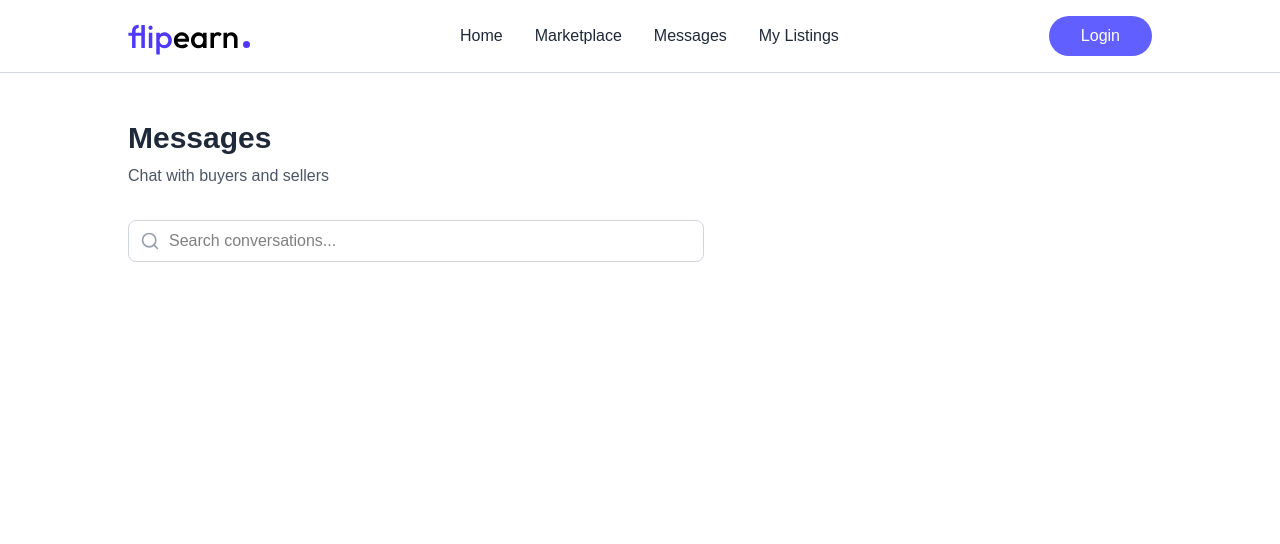
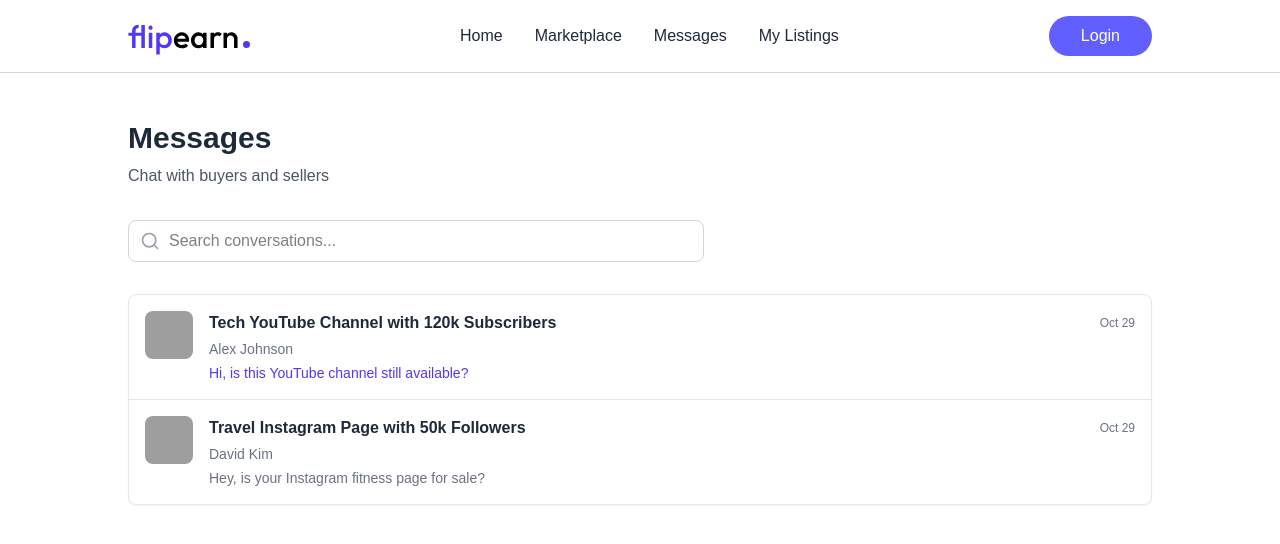
Before and after one commit to piyush0mandloi/Flip-Earn, a React (Vite) app in the folder client/: page /messages in a window 1280 px wide. Shown: the top 544 px of the page. Built offline with nearby package versions, Linux system fonts and the light colour scheme; no server answers; grey boxes are pictures that could not be loaded; a web font is replaced by a local one.

Commit message:
chat day2

```diff
--- a/client/src/pages/Messages.jsx
+++ b/client/src/pages/Messages.jsx
@@ -1,14 +1,47 @@
-import React, { useEffect, useState } from 'react'
+import React, { useEffect, useState,useMemo } from 'react'
 import { dummyChats } from '../assets/assets';
 import { MessageCircle, Search } from 'lucide-react';
+import {format, isToday, isYesterday, parseISO} from 'date-fns'
+import {useDispatch} from 'react-redux'
+import { setChat } from "../app/features/chatSlice";
 
 const Messages = () => {
+
+  const dispatch = useDispatch()
 
   const user = {id:"user_1"}
 
   const [chats, setChats] = useState([])
   const [searchQuery, setSearchQuery] = useState('');
   const [loading, setLoading] = useState(true);
+
+  const formatTime=(dateString)=>{
+    if(!dateString) return;
+
+    const date = parseISO(dateString)
+
+    if(isToday(date)){
+      return 'Today' + format(date, "HH:mm")
+    }
+    if(isYesterday(date)){
+      return 'Yesterday'+ format(date, "HH:mm")
+    }
+    return format(date, "MMM d")
+  }
+
+
+  const filteredChats=useMemo(()=>{
+    const query=searchQuery.toLowerCase();
+    return chats.filter((chat)=>{
+      const chatUser = chat.chatUserId === user?.id ? chat?.ownerUser : chat?.chatUser;
+
+      return chat.listing?.title?.toLowerCase().includes(query) || chatUser?.name?.toLowerCase().includes(query)
+    })
+  },[chats, searchQuery])
+
+  const handleOpenChat = (chat)=>{
+    dispatch(setChat({listing: chat.listing, chatId:chat.id}))
+  }
 
   const fetchUserChats =async ()=>{
     setChats(dummyChats)
@@ -41,14 +74,39 @@
         {/* Chat List */}
         {loading ? (
           <div className='text-center text-gray-500 py-20'>Loading messages...</div>
-        ): chats.length===0 ? (
+        ): filteredChats.length===0 ? (
           <div className='bg-white rounded-lg shadow-xs border border-gray-200 p-16 text-center'>
             <div className='w-16 h-16 bg-gray-100 rounded-full flex items-center justify-center mx-auto mb-4'>
               <MessageCircle className='w-8 h-8 text-gray-400'/>
             </div>
+            <h3 className='text-xl font-medium text-gray-800 mb-2'>{searchQuery ? 'No chats found' : 'No messages yet'}</h3>
+            <p className='text-gray-600'>
+              {searchQuery ? 'Try a diffrent search term' : 'Start a conversation by viewing a listing and clicking "Chat with Seller"'}
+            </p>
           </div>
         ):(
-          <div></div>
+          <div className='bg-white rounded-lg shadow-xs border border-gray-200 divide-y divide-gray-200'>
+            { filteredChats.map((chat)=>{
+              const chatUser = chat.chatUserId === user ?.id ? chat.ownerUser : chat.chatUser;
+              return (
+                <button onClick={()=> handleOpenChat(chat)} key={chat.id} className='w-full p-4 hover:bg-gray-50 transition-colors text-left'>
+                  <div className='flex items-start space-x-4'>
+                    <div className='flex-shrink-0'>
+                      <img src={chatUser?.image} alt={chat?.chatUser?.name} className='w-12 h-12 rounded-lg object-cover'/>
+                    </div>
+                    <div className='flex-1 min-w-0'>
+                      <div className='flex items-center justify-between mb-1'>
+                        <h3 className='font-semibold text-gray-800 truncate'>{chat.listing?.title}</h3>
+                        <span className='text-xs text-gray-500 flex-shrink-0 ml-2'>{formatTime (chat.updatedAt)}</span>
+                      </div>
+                      <p className='text-sm text-gray-500 truncate mb-1'>{chatUser?.name}</p>
+                      <p className={`text-sm truncate ${!chat.isLastMessageRead && chat.lastMessageSenderId !== user?.id ? 'text-indigo-600 font-medium': 'text-gray-500'}`}>{chat.lastMessage || 'No messages yet'}</p>
+                    </div>
+                  </div>
+                </button>
+              )
+            })}
+          </div>
         )}
       </div>
     </div>
```
